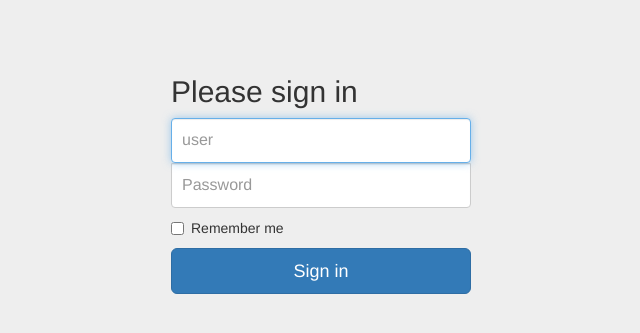
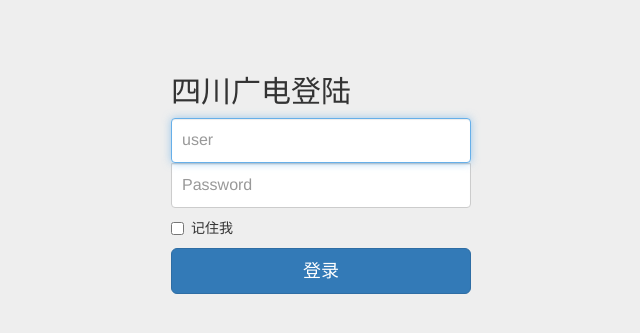
Before and after one commit to melvin2005/sccn, a Flask app: page /login in a window 1280 px wide. Shown: the top 333 px of the page, without its empty margins (319-959 px from the left). Run offline with Flask 2, Linux system fonts and the light colour scheme.

Commit message:
finish login css

```diff
--- a/manage.py
+++ b/manage.py
@@ -1,8 +1,7 @@
-from sccn import create_app,dbconn
 from flask_script import Manager
 from flask_migrate import Migrate,MigrateCommand
 from sccn import create_app,dbconn
-from flask import session,redirect,request
+from flask import session,redirect,request,render_template
 
 app = create_app()
 # manager = Manager(app)
@@ -17,7 +16,7 @@ def before():
     if session.get('user'):
         return None
 
-    return redirect('/login')
+    return render_template('login.html')
 
 if __name__=='__main__':
     app.run()
--- a/sccn/templates/login.html
+++ b/sccn/templates/login.html
@@ -7,31 +7,31 @@
     <!-- The above 3 meta tags *must* come first in the head; any other head content must come *after* these tags -->
     <meta name="description" content="">
     <meta name="author" content="">
-    <!-- link rel="icon" href="../../favicon.ico" -->
 
-    <title>Signin Template for Bootstrap</title>
+    <title>四川广电</title>
 
     <!-- Bootstrap core CSS -->
-    <link href="{{ url_for('static',filename='bootstrap.min.css') }}" rel="stylesheet">
+    <link href="{{ url_for('static',filename='css/bootstrap.min.css') }}" rel="stylesheet">
 
     <!-- Custom styles for this template -->
-    <link href="{{ url_for('static',filename='signin.css') }}" rel="stylesheet">
+    <link href="{{ url_for('static',filename='css/signin.css') }}" rel="stylesheet">
+
   </head>
 
   <body>
     <div class="container">
       <form class="form-signin" method="post">
-        <h2 class="form-signin-heading">Please sign in</h2>
+        <h2 class="form-signin-heading">四川广电登陆</h2>
         <label for="inputUser" class="sr-only">User Name</label>
         <input type="text" id="inputUser" class="form-control" placeholder="user" name="user" required autofocus>
         <label for="inputPassword" class="sr-only">Password</label>
         <input type="password"  id="inputPassword" class="form-control" name=pwd placeholder="Password" required>
         <div class="checkbox">
           <label>
-            <input type="checkbox" value="remember-me"> Remember me
+            <input type="checkbox" value="remember-me"> 记住我
           </label>
         </div>
-        <button class="btn btn-lg btn-primary btn-block" type="submit">Sign in</button>
+        <button class="btn btn-lg btn-primary btn-block" type="submit">登录</button>
       </form>
     </div>
   </body>
```
Also changed, not shown: sccn/static/css/bootstrap.min.css (renamed from sccn/static/bootstrap.min.css), sccn/static/css/signin.css (line endings or trailing spaces).
